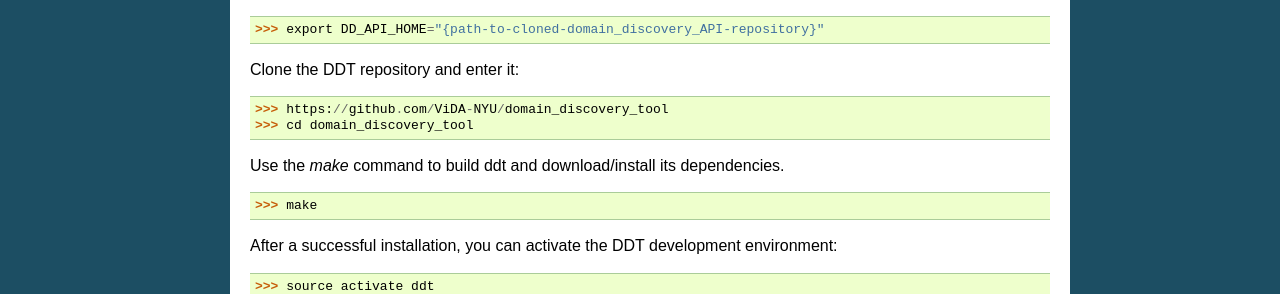
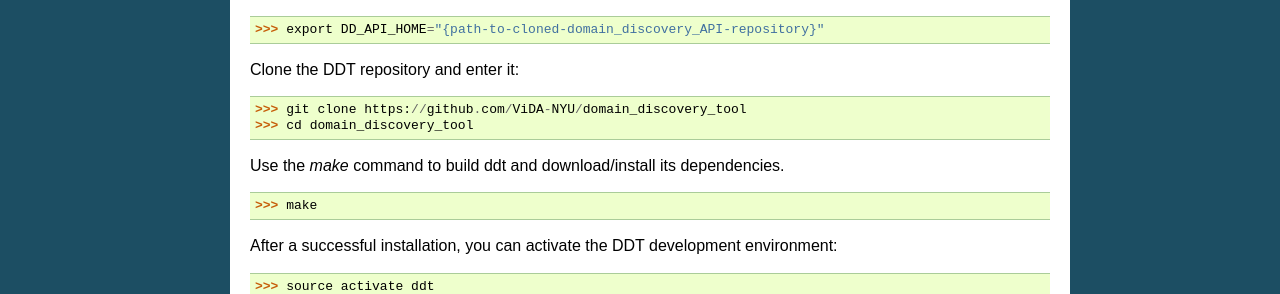
Before and after one commit to VIDA-NYU/domain_discovery_tool, a Sphinx documentation site: the page built from docs/install.rst, in a window 1280 px wide and 900 px high, scrolled down 1865 px. Shown: the part 374-668 px from the top of the window. Built offline with Sphinx 7.4.7, drawn with Linux system fonts in a browser that asks for light colours.

Commit message:
Minor fix in installation docs

```diff
--- a/docs/install.rst
+++ b/docs/install.rst
@@ -110,7 +110,7 @@ Add domain_discovery_API to the environment:
 
 Clone the DDT repository and enter it:
 
->>> https://github.com/ViDA-NYU/domain_discovery_tool
+>>> git clone https://github.com/ViDA-NYU/domain_discovery_tool
 >>> cd domain_discovery_tool
 
 Use the `make` command to build ddt and download/install its dependencies.
```
